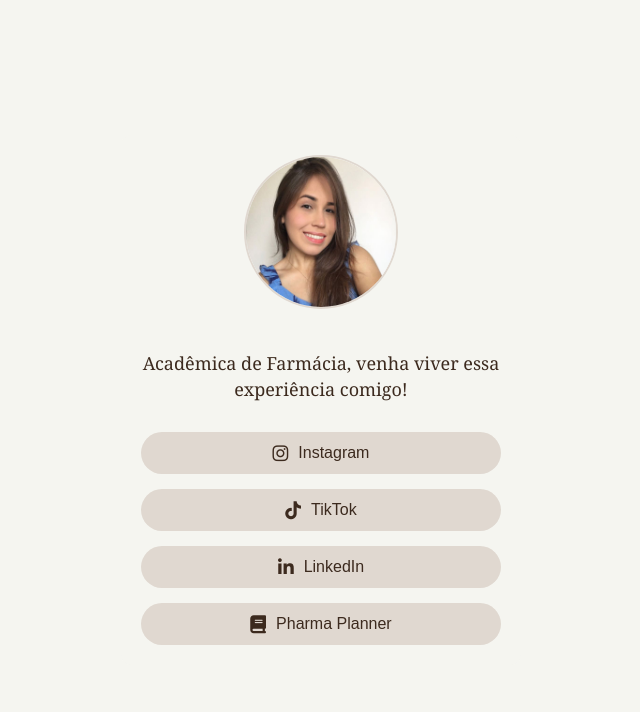
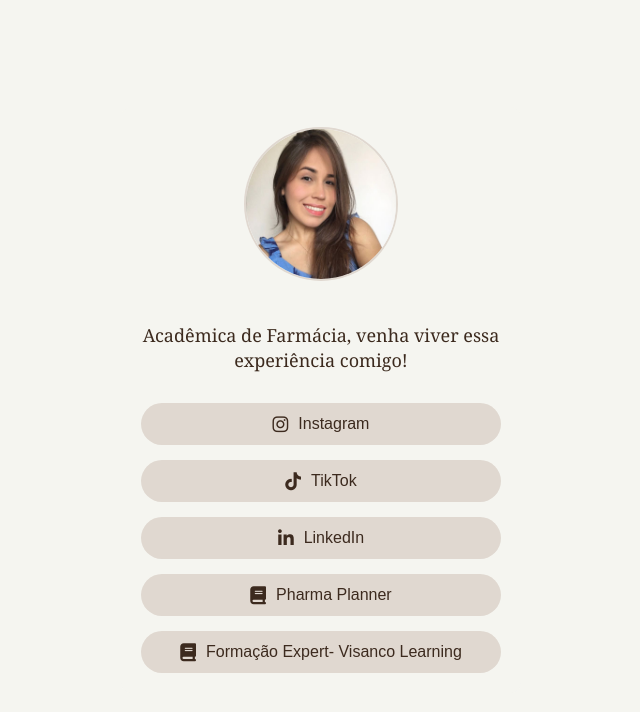
Before and after one commit to Ma1kySilva/biositeLeandra, a plain HTML site: page index.html in a window 1280 px wide. Shown: the whole page, without its empty margins (319-959 px from the left). Drawn offline with Linux system fonts and the light colour scheme.

Commit message:
Update index.html

```diff
--- a/index.html
+++ b/index.html
@@ -41,6 +41,12 @@
           target="_blank"
           ><i class="fas fa-book"></i>Pharma Planner</a
         >
+        <a
+          href="https://sparkaffiliates.herospark.com/referral-offer/DmY52dH2PphhBh6RxYvTZwqp"
+          class="button"
+          target="_blank"
+          ><i class="fas fa-book"></i>Formação Expert- Visanco Learning</a
+         >
       </div>
     </div>
   </body>
```
